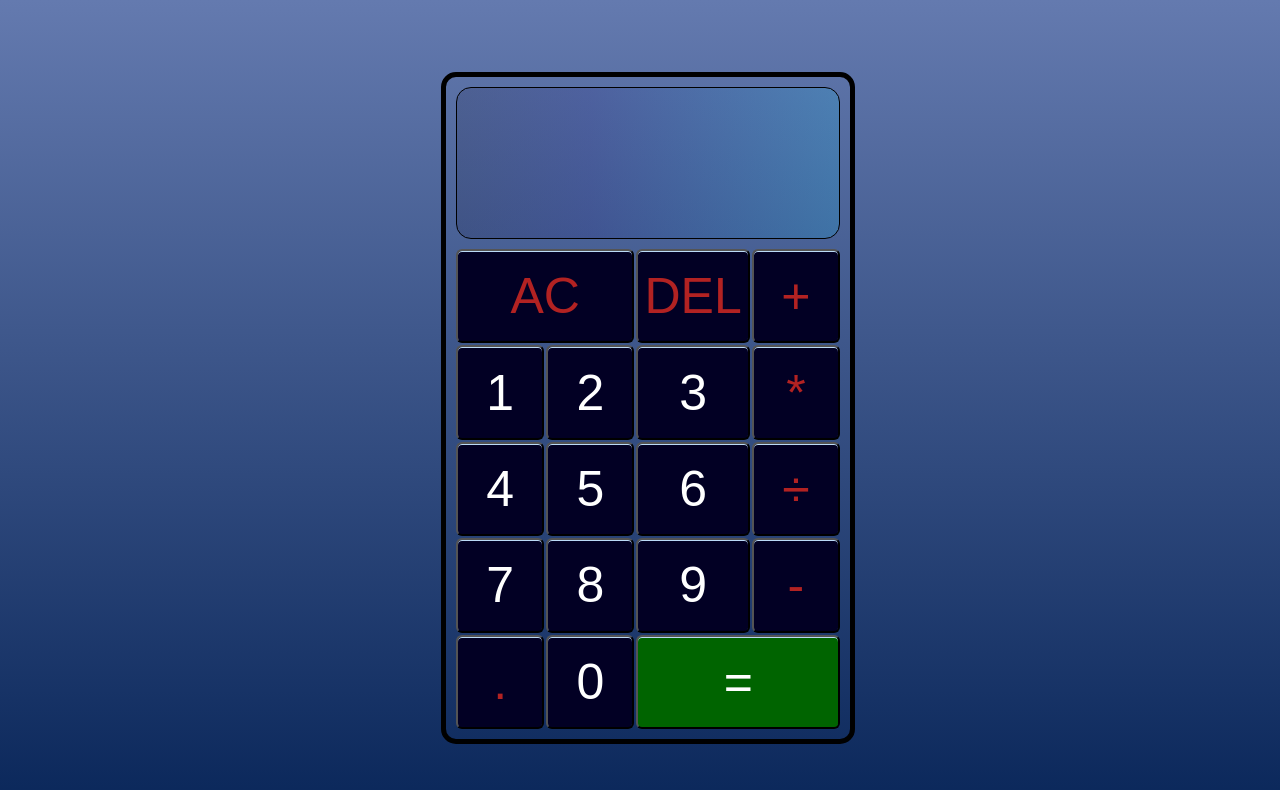
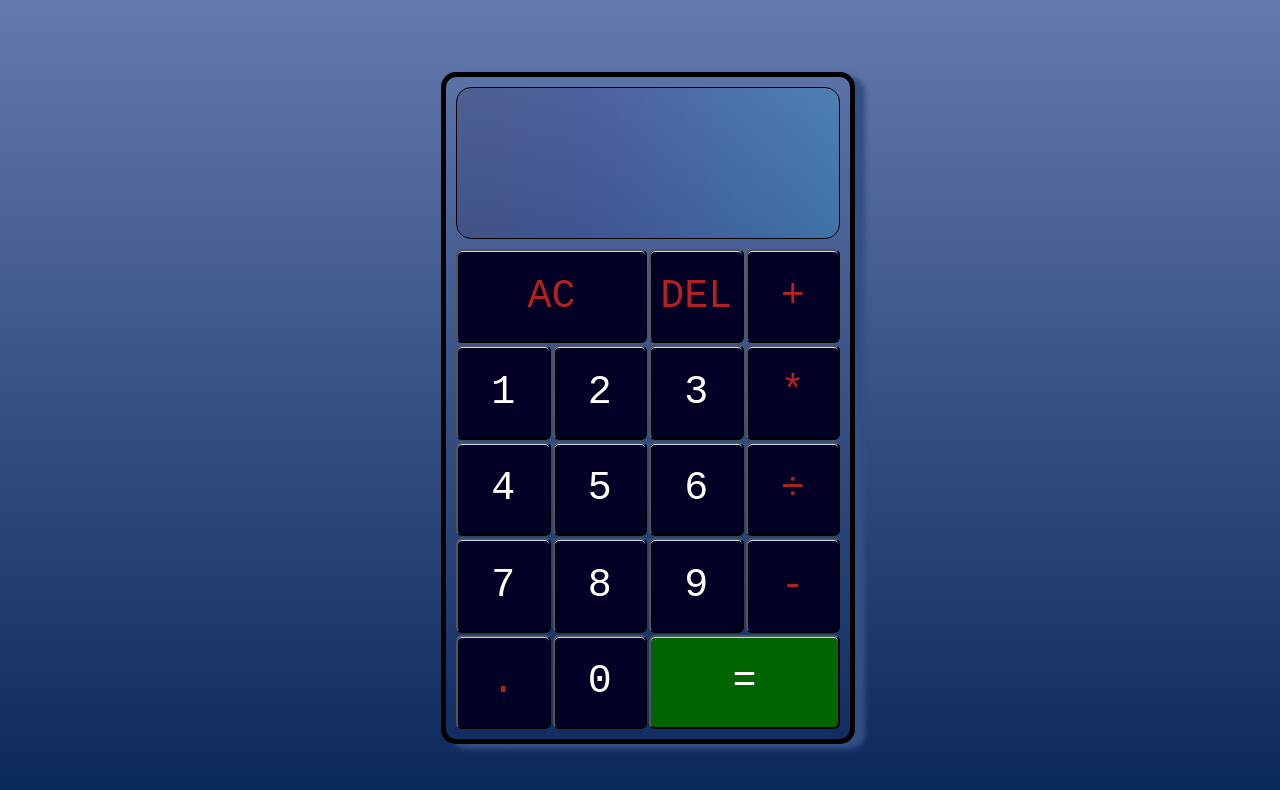
Before and after one commit to angaar96/js-calculator, a plain HTML site: page index.html in a window 1280 px wide. Drawn offline with Linux system fonts and the light colour scheme.

Commit message:
played around with styling

```diff
--- a/styles.scss
+++ b/styles.scss
@@ -34,6 +34,7 @@ body {
   padding: 10px;
   border: 5px solid black;
   border-radius: 15px;
+  box-shadow: 10px 5px 5px #344F83;
 }
 
 #buttons {
@@ -44,21 +45,22 @@ body {
   row-gap: 2px;
   width: 30vw;
   height: 60vh;
+  font-family: 'Courier New', Courier, monospace, sans-serif;
 }
 
 
 .buttons {
-  font-size: 50px;
-  font-family: "Red Hat Display", sans-serif;
+  font-size: 40px;
   box-shadow: inset 0px 1px 0px 0px #bbdaf7;
 	background: rgb(2,0,36);
 	border-radius: 6px;
   color: white;
+  font-family: 'Courier New', Courier, monospace, sans-serif;
 }
 
 .special_buttons {
-  font-size: 50px;
-  font-family: "Red Hat Display", sans-serif;
+  font-size: 40px;
+  font-family: 'Courier New', Courier, monospace, sans-serif;
   box-shadow: inset 0px 1px 0px 0px #bbdaf7;
 	background: rgb(2,0,36);
 	border-radius: 6px;
@@ -107,7 +109,10 @@ body {
   grid-column: 1 / span 1;
   grid-row: 5 / 5;
 }
-
+#zero {
+  grid-column-start: 2;
+  grid-row-start:5;
+}
 // for use with button
 
 .pressed {
```
Also changed, not shown: styles.css.
